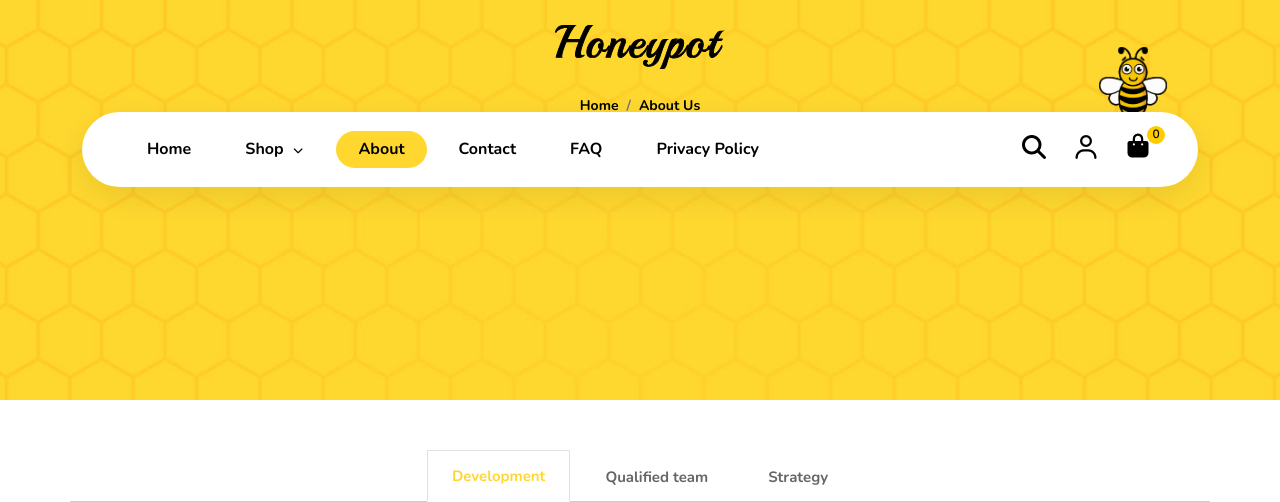
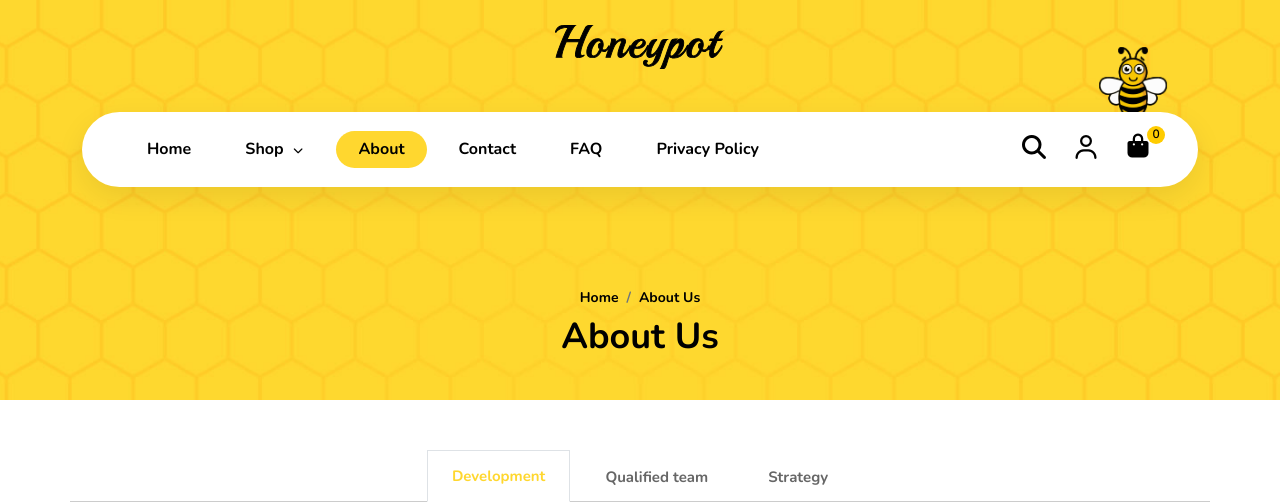
Before and after one commit to AhadAhmed56/HoneyPot, a PHP site: page /about.html in a window 1280 px wide. Shown: the top 502 px of the page. Run offline with PHP 8.4, Linux system fonts and the light colour scheme; some libraries are stand-ins or nearby versions.

Commit message:
feat: add styling for about page components

```diff
--- a/assets/css/about.css
+++ b/assets/css/about.css
@@ -59,7 +59,7 @@ img {
 
 .Banner-sec-about .breadcrumb-about {
     position: absolute;
-    top: 34%;
+    top: 82%;
     left: 50%;
     transform: translate(-50%, -50%);
     text-align: center;
```
